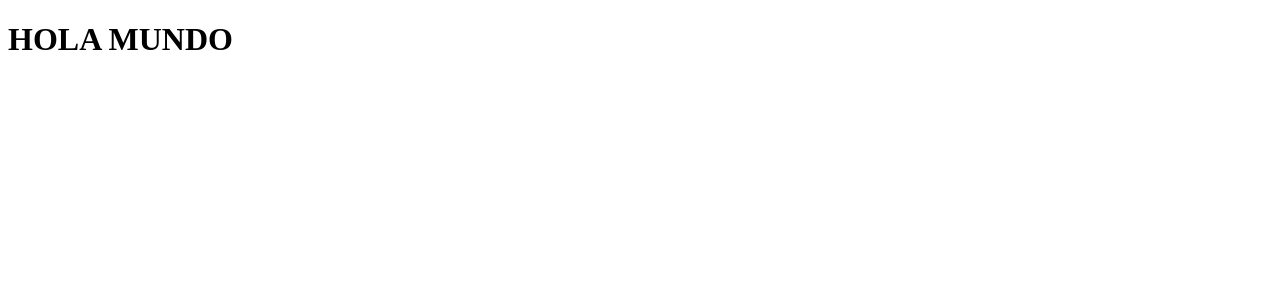
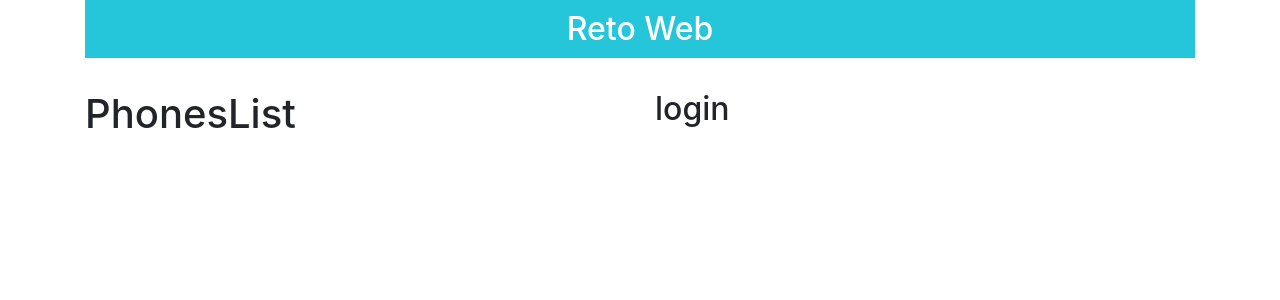
Before and after one commit to VictorRodriguezIronhack/reto_web, a React (Create React App) app in the folder client/: page / in a window 1280 px wide. Shown: the top 300 px of the page. Built offline with nearby package versions, Linux system fonts and the light colour scheme.

Commit message:
React Bootstrap setup

```diff
--- a/client/src/App.js
+++ b/client/src/App.js
@@ -1,8 +1,22 @@
-import './App.css';
+import 'bootstrap/dist/css/bootstrap.min.css'
+import { Container, Row, Col } from 'react-bootstrap'
+import PhonesList from './components/PhonesList'
+import Header from './components/Header'
 
 function App() {
+
   return (
-    <h1>HOLA MUNDO</h1>
+    <Container>
+      <Header title='Reto Web' />
+      <Row>
+        <Col md={6}>
+          <PhonesList />
+        </Col>
+        <Col md={6}>
+          <h2>login</h2>
+        </Col>
+      </Row>
+    </Container>
   );
 }
 
--- /dev/null
+++ b/client/src/components/Header.js
@@ -0,0 +1,25 @@
+import styled from '@emotion/styled'
+
+const HeaderContainer = styled.header`
+    background-color:#26C6DA;
+    margin-bottom:2rem;
+    padding:10px;
+    font-weight:bold;
+    color:#FFFFFF;
+`
+const TextoHeader = styled.h1`
+    font-size:2rem;
+    margin:0;
+    font-family:-apple-system, BlinkMacSystemFont, 'Segoe UI', Roboto, Oxygen, Ubuntu, Cantarell, 'Open Sans', 'Helvetica Neue', sans-serif,serif;
+    text-align:center;
+`
+
+const Header = ({ title }) => {
+    return (
+        <HeaderContainer>
+            <TextoHeader>{title}</TextoHeader>
+        </HeaderContainer>
+    )
+}
+
+export default Header
--- /dev/null
+++ b/client/src/components/PhonesList.js
@@ -0,0 +1,7 @@
+const PhonesList = () => {
+    return (
+        <h1>PhonesList</h1>
+     );
+}
+
+export default PhonesList;
--- a/client/src/index.js
+++ b/client/src/index.js
@@ -2,4 +2,5 @@ import React from 'react';
 import ReactDOM from 'react-dom';
 import App from './App';
 
-ReactDOM.render(<App />, document.getElementById('root'));
+ReactDOM.render(<App />, document.getElementById('root')
+);
```
Also changed, not shown: client/package.json (+6 -5 lines), 2 other files (tests, documents, lock files or other folders).
